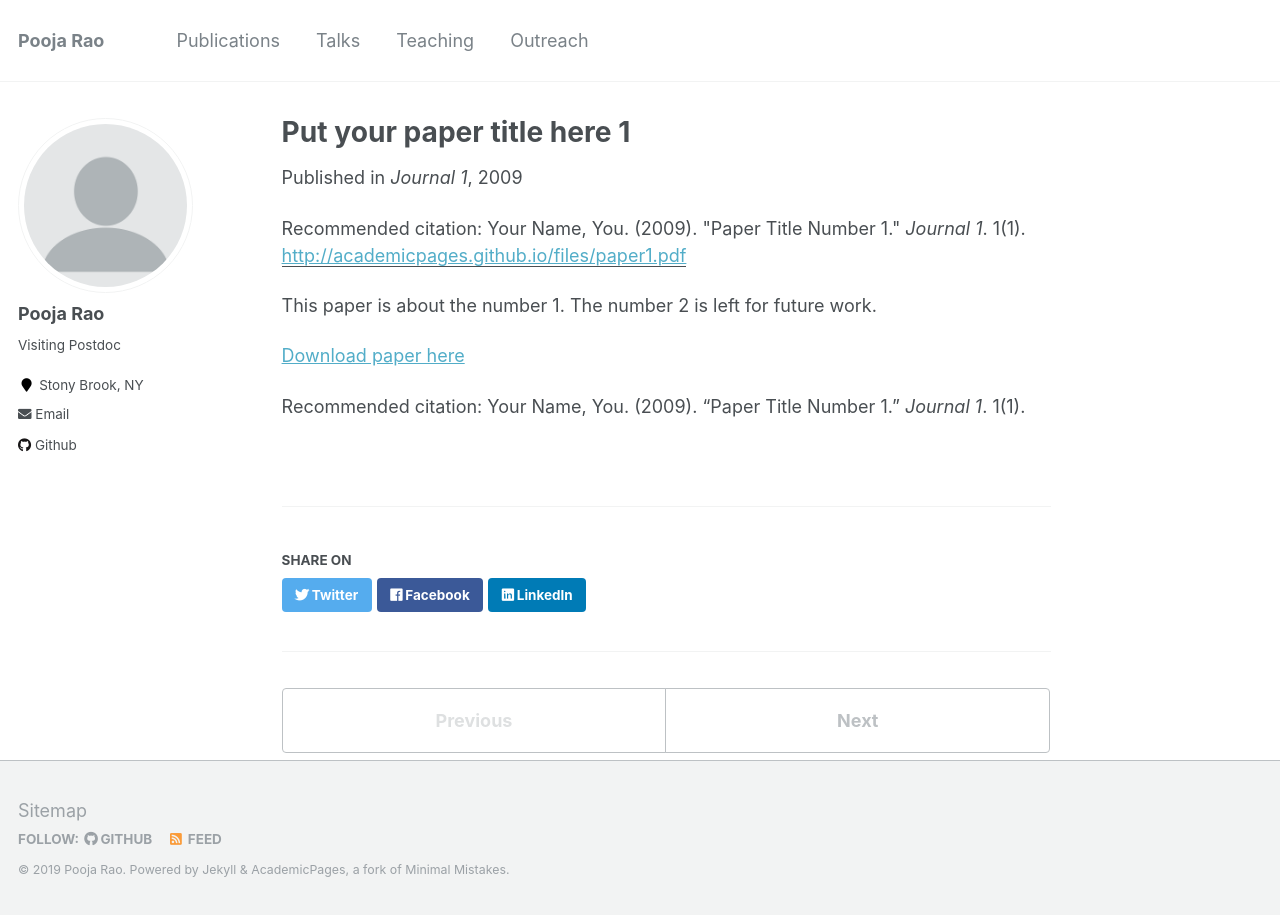
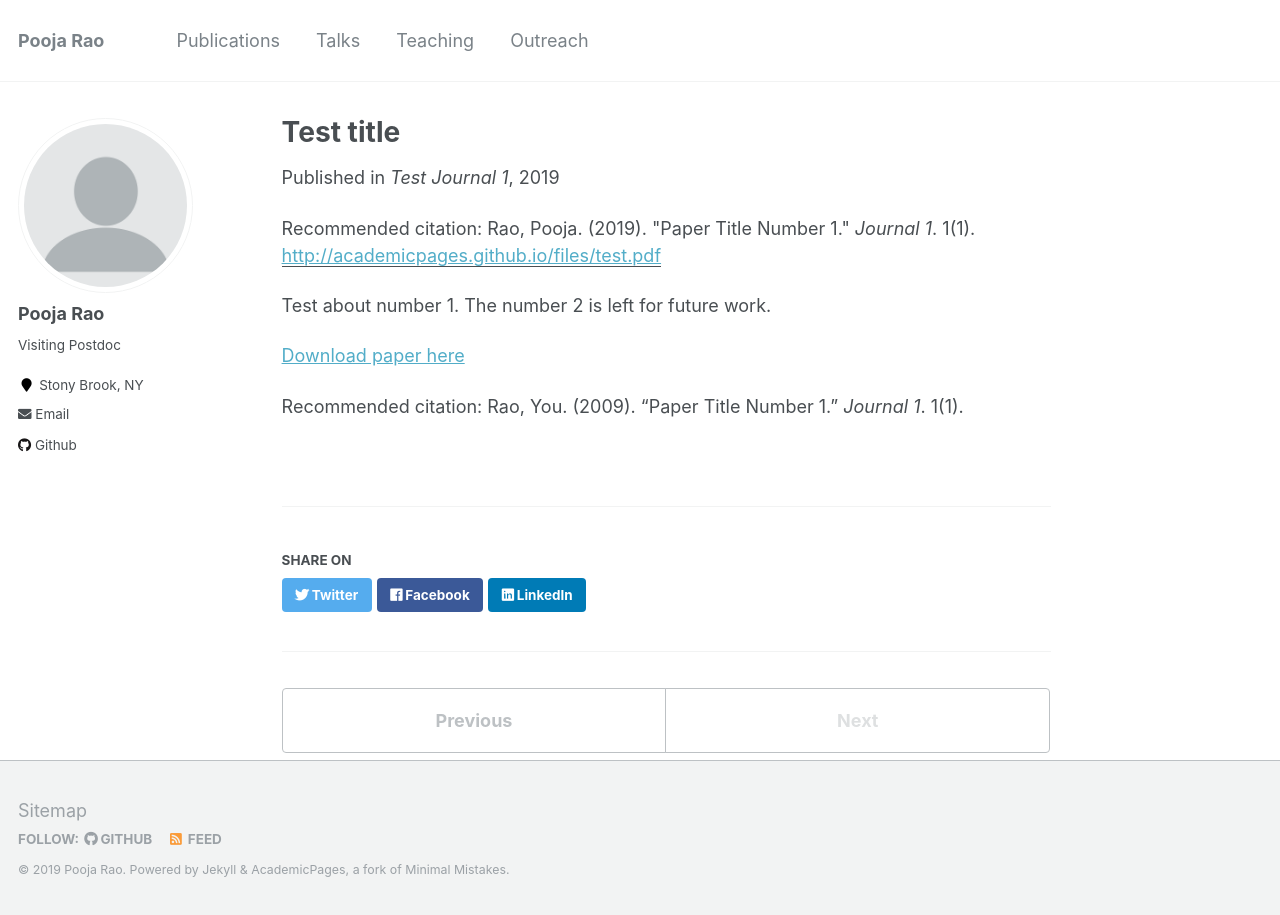
Before and after one commit to jamelvin/poojarao8.github.io, a Jekyll site: the page built from _publications/2009-10-01-paper-title-number-1.md, in a window 1280 px wide. Built offline with Jekyll 4.4.1, drawn with Linux system fonts in a browser that asks for light colours.

Commit message:
Testing publications again.

```diff
--- a/_publications/2009-10-01-paper-title-number-1.md
+++ b/_publications/2009-10-01-paper-title-number-1.md
@@ -1,15 +1,15 @@
 ---
-title: "Put your paper title here 1"
+title: "Test title"
 collection: publications
-permalink: /publication/2009-10-01-paper-title-number-1
-excerpt: 'This paper is about the number 1. The number 2 is left for future work.'
-date: 2009-10-01
-venue: 'Journal 1'
-paperurl: 'http://academicpages.github.io/files/paper1.pdf'
-citation: 'Your Name, You. (2009). &quot;Paper Title Number 1.&quot; <i>Journal 1</i>. 1(1).'
+permalink: /publication/2009-10-01-test-1
+excerpt: 'test-1. The number 2 is left for future work.'
+date: 2019-06-04
+venue: 'Test Journal 1'
+paperurl: 'http://academicpages.github.io/files/test.pdf'
+citation: 'Rao, Pooja. (2019). &quot;Paper Title Number 1.&quot; <i>Journal 1</i>. 1(1).'
 ---
-This paper is about the number 1. The number 2 is left for future work.
+Test about number 1. The number 2 is left for future work.
 
-[Download paper here](http://academicpages.github.io/files/paper1.pdf)
+[Download paper here](http://academicpages.github.io/files/test.pdf)
 
-Recommended citation: Your Name, You. (2009). "Paper Title Number 1." <i>Journal 1</i>. 1(1).
+Recommended citation: Rao, You. (2009). "Paper Title Number 1." <i>Journal 1</i>. 1(1).
```
